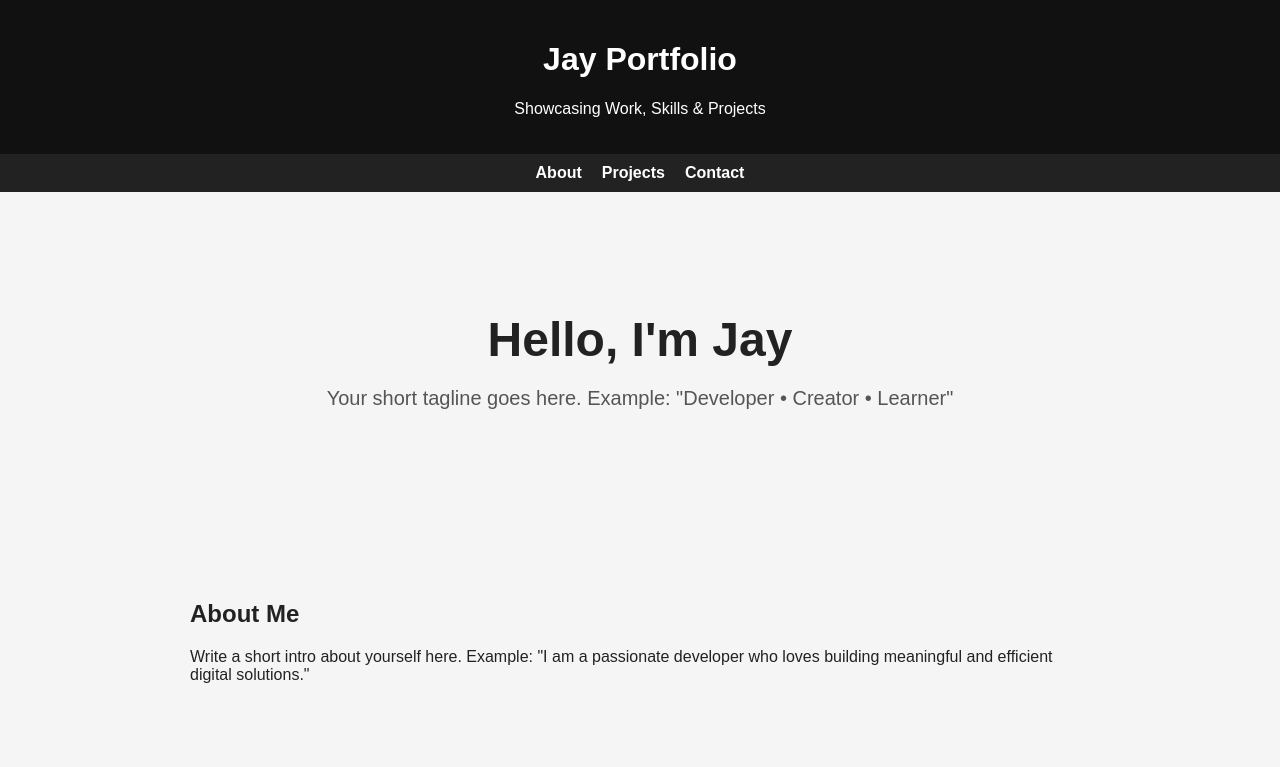
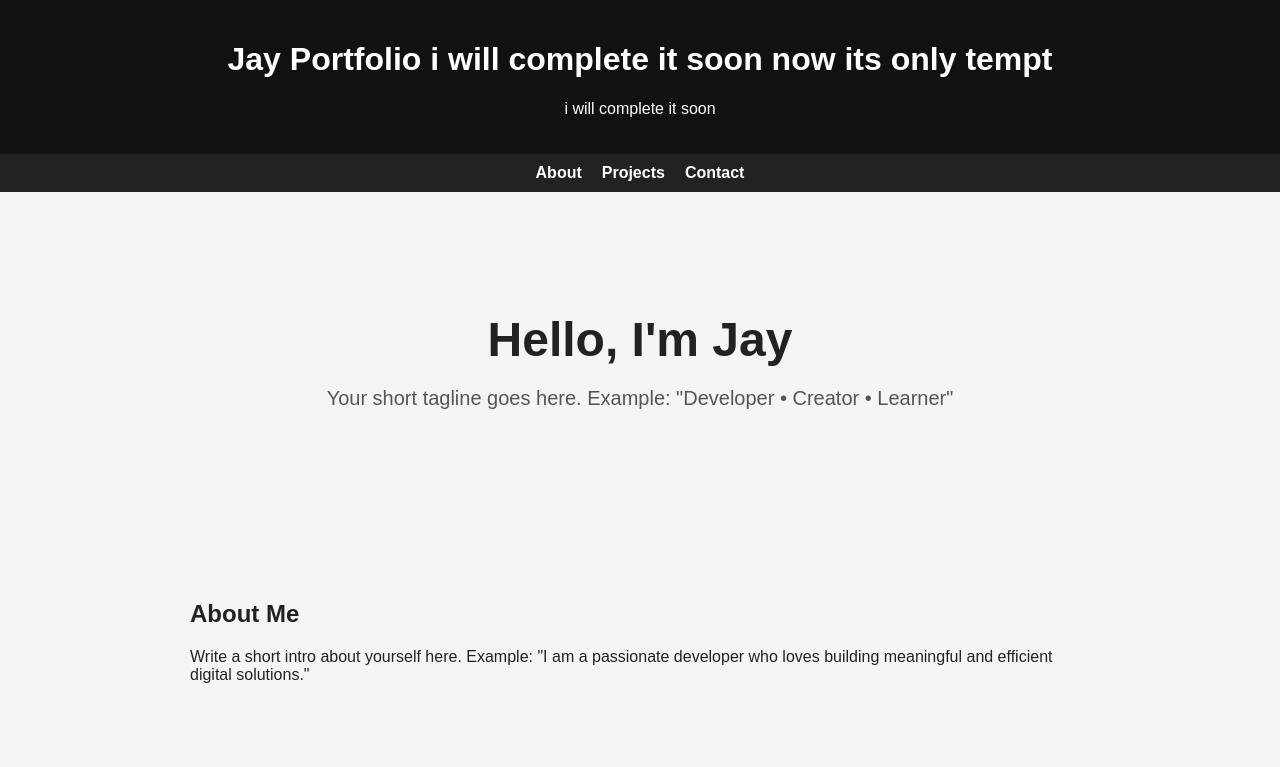
Before and after one commit to singhjayreena/featwin, a plain HTML site: page index.html in a window 1280 px wide. Shown: the top 767 px of the page. Drawn offline with Linux system fonts and the light colour scheme.

Commit message:
Modify header text in index.html
Updated header content to reflect current status.

```diff
--- a/index.html
+++ b/index.html
@@ -64,8 +64,8 @@
 </head>
 <body>
     <header>
-        <h1>Jay Portfolio</h1>
-        <p>Showcasing Work, Skills & Projects</p>
+        <h1>Jay Portfolio i will complete it soon now its only tempt </h1>
+        <p>i will complete it soon </p>
     </header>
 
     <nav>
@@ -111,4 +111,5 @@
         © Jay Portfolio - All Rights Reserved
     </footer>
 </body>
+
 </html>
```
